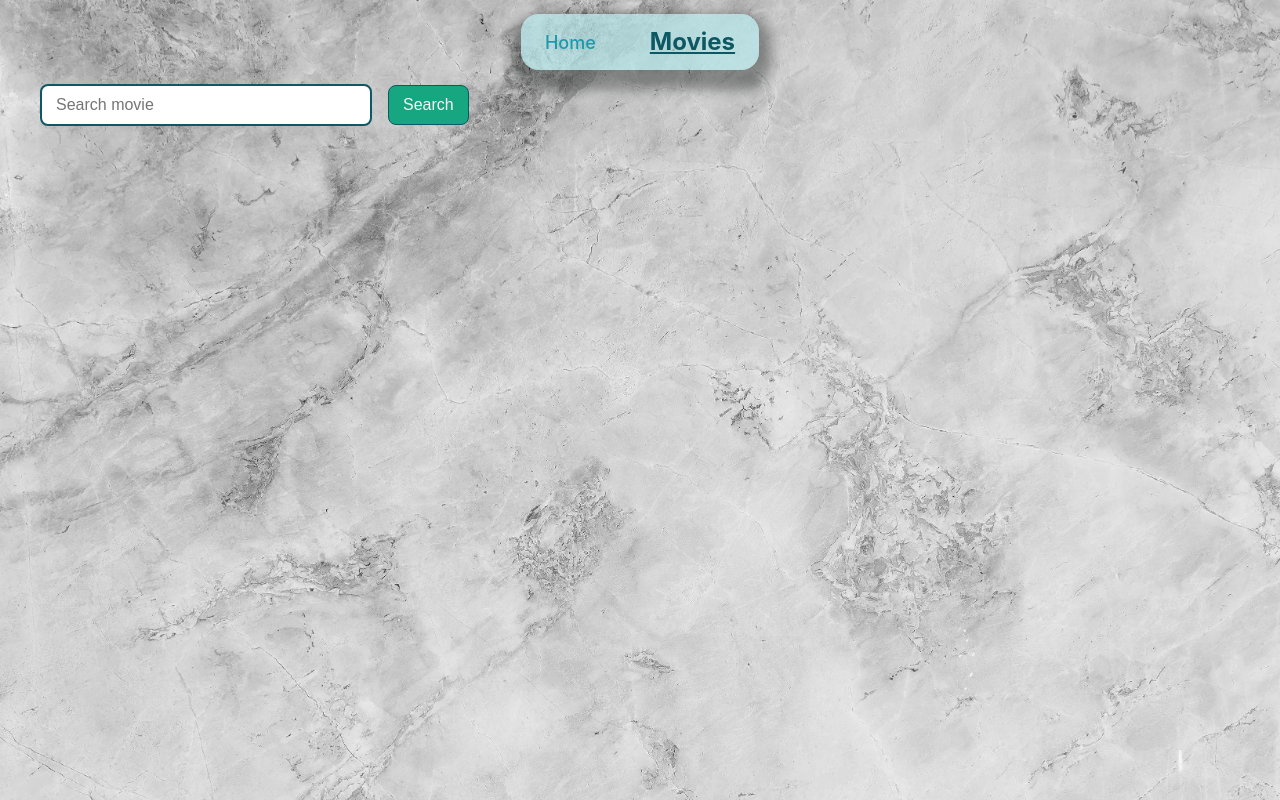
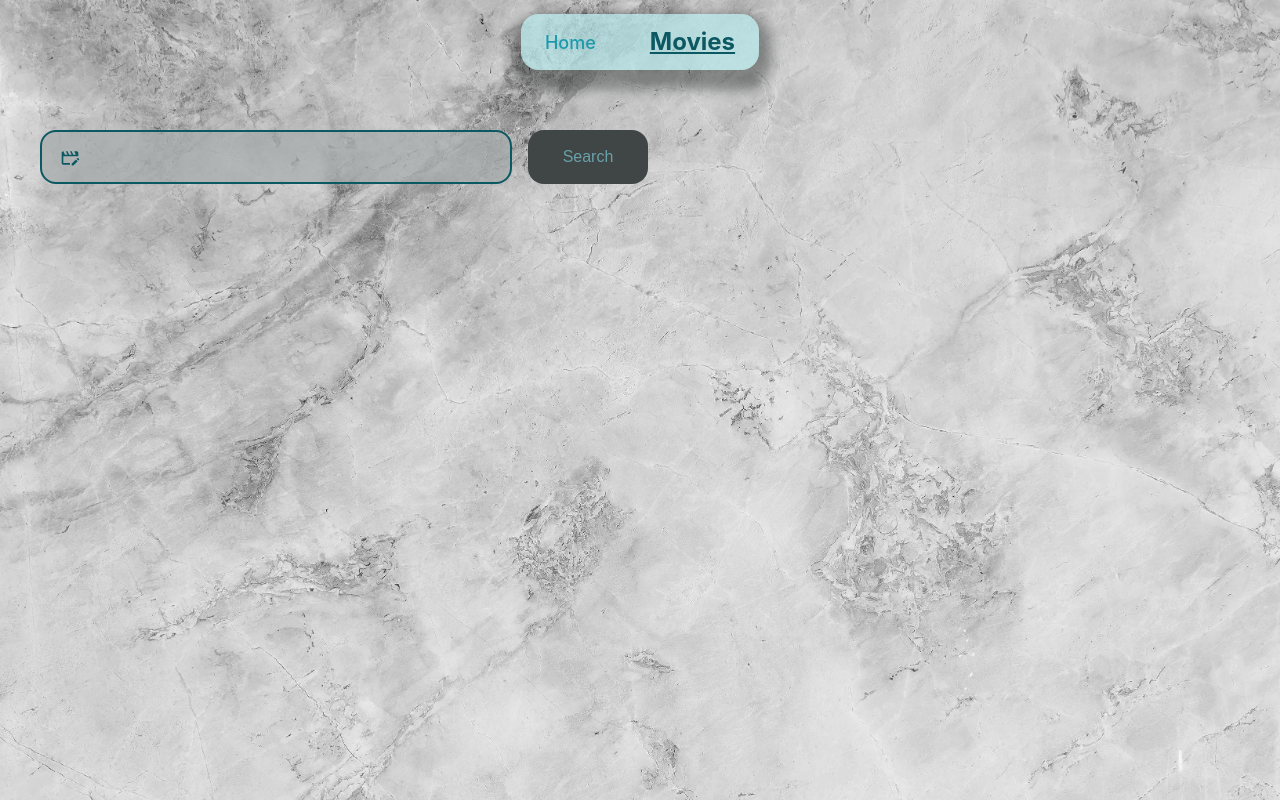
Before and after one commit to OlenaHlu/Trending-Movies, a React app: page /movies in a window 1280 px wide. Built offline with nearby package versions, Linux system fonts and the light colour scheme; the HTML template or start-up script is replaced by a standard one.

Commit message:
search bar

```diff
--- a/package.json
+++ b/package.json
@@ -15,6 +15,7 @@
     "react": "^18.2.0",
     "react-dom": "^18.2.0",
     "react-hot-toast": "^2.4.1",
+    "react-icons": "^5.3.0",
     "react-loader-spinner": "^6.1.6",
     "react-router-dom": "^6.23.1",
     "yup": "^1.4.0"
--- a/src/components/MovieList/MovieList.module.css
+++ b/src/components/MovieList/MovieList.module.css
@@ -3,7 +3,7 @@
   display: flex;
   flex-wrap: wrap;
   list-style: none;
-  gap: 32px;
+  gap: 17px;
   align-items: center;
   justify-content: center;
   margin-left: auto;
--- a/src/components/SearchBar/SearchBar.jsx
+++ b/src/components/SearchBar/SearchBar.jsx
@@ -1,18 +1,22 @@
 import css from "./SearchBar.module.css";
+import { MdMovieEdit } from "react-icons/md";
 
 const SearchBar = ({ onSearch }) => {
   return (
     <form onSubmit={onSearch} className={css.form}>
+      <div className={css.iconPosition}>
+        <MdMovieEdit className={css.icon} />
         <input
           type="text"
           autoComplete="off"
           autoFocus
-        placeholder="Search movie"
+          // placeholder="Search movie"
           name="searchMovie"
           pattern="^[a-zA-Zа-яА-Я]+(([' \-][a-zA-Zа-яА-Я ])?[a-zA-Zа-яА-Я]*)*$"
           required
           className={css.input}
         ></input>
+      </div>
       <button className={css.searchBtn} type="submit">
         Search
       </button>
--- a/src/components/SearchBar/SearchBar.module.css
+++ b/src/components/SearchBar/SearchBar.module.css
@@ -3,16 +3,36 @@
   margin-right: auto;
   margin-left: auto;
   max-width: 1200px;
+  margin-top: 46px;
+  display: flex;
+  /* align-items: center;
+  justify-content: center; */
+}
+
+.iconPosition {
+  position: relative;
+}
+
+.icon {
+  position: absolute;
+  top: 33%;
+  transform: translateX(100%);
+  color: rgb(12, 88, 99);
+  width: 20px;
+  height: 20px;
+  margin-right: 12px;
 }
 
 .input {
   font-size: 16px;
-  padding: 10px 14px;
+  padding: 10px 20px 10px 48px;
   margin-right: 16px;
-  width: 300px;
+  width: 400px;
+  height: 30px;
+  background-color: hsla(180, 4%, 66%, 0.7);
   outline: none;
   border: 1px solid rgb(12, 88, 99);
-  border-radius: 8px;
+  border-radius: 16px;
   color: rgb(12, 88, 99);
 }
 
@@ -22,13 +42,14 @@
 }
 
 .searchBtn {
-  color: whitesmoke;
+  color: rgb(105, 160, 168);
+  width: 120px;
   font-size: 16px;
   padding: 10px 14px;
-  background-color: rgb(22, 166, 128);
+  background-color: rgb(64, 70, 70);
   outline: none;
-  border: 1px solid rgb(12, 88, 99);
-  border-radius: 8px;
+  border: none;
+  border-radius: 16px;
   cursor: pointer;
 }
 .searchBtn:hover,
--- a/src/index.css
+++ b/src/index.css
@@ -25,6 +25,8 @@ body {
   background: url("./assets/img/bg-img.webp");
   background-repeat: no-repeat;
   background-size: cover;
+  margin-left: 15px;
+  margin-right: 15px;
 }
 ul,
 h1 {
```
Also changed, not shown: 1 other file (tests, documents, lock files or other folders). Lines whose indentation alone changed are shown as unchanged.
